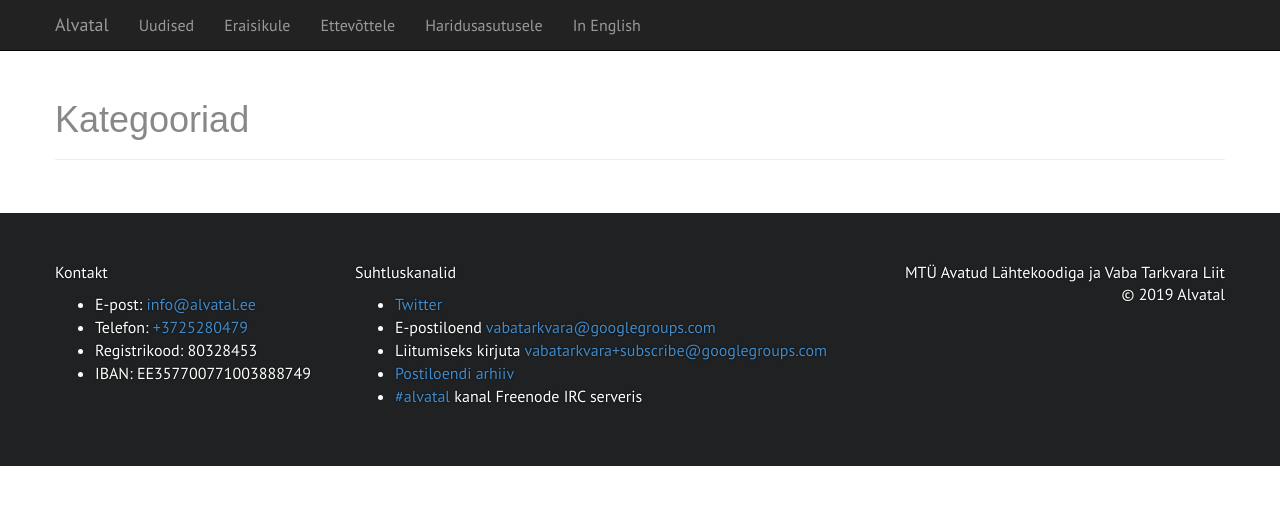
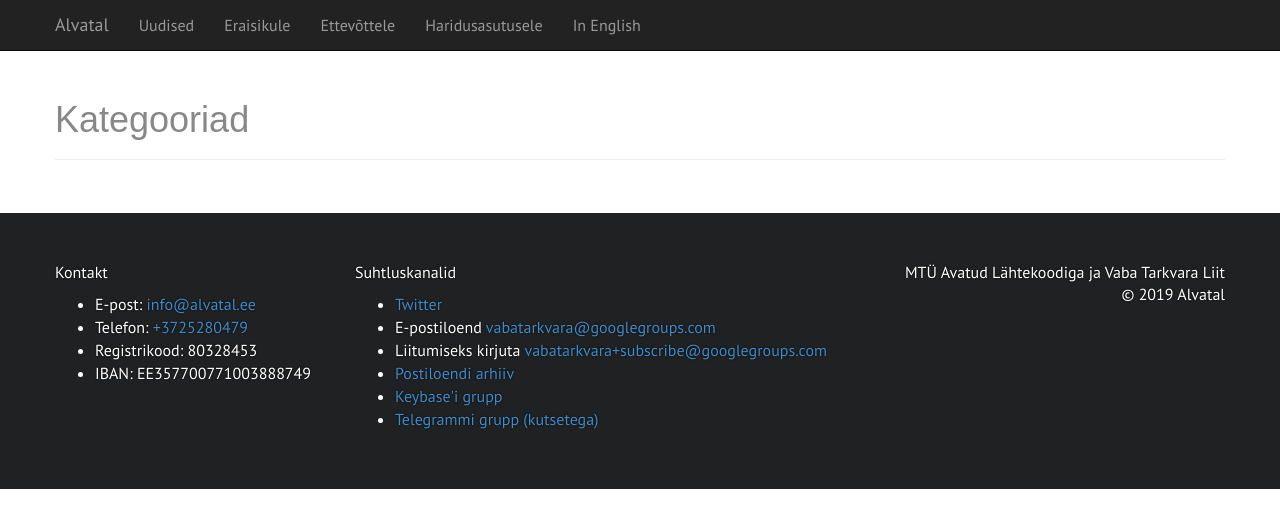
Before and after one commit to alvatal/alvatal.github.io, a Jekyll site: the page built from categories.html, in a window 1280 px wide. Shown: the top 528 px of the page. Built offline with Jekyll 4.4.1, drawn with Linux system fonts in a browser that asks for light colours; some web fonts are replaced.

Commit message:
Update default.html
chat channels update

```diff
--- a/_layouts/default.html
+++ b/_layouts/default.html
@@ -91,8 +91,9 @@
                         <li>E-postiloend <a href="mailto:vabatarkvara@googlegroups.com">vabatarkvara@googlegroups.com</a></li>
                         <li>Liitumiseks kirjuta <a href="mailto:vabatarkvara+subscribe@googlegroups.com">vabatarkvara+subscribe@googlegroups.com</a></li>
                         <li><a href="https://groups.google.com/forum/#!forum/vabatarkvara" target="_blank">Postiloendi arhiiv</a></li>
-
-                        <li><a href="http://webchat.freenode.net/?nick=Abivajaja&channels=#alvatal" target="_blank">#alvatal</a> kanal Freenode IRC serveris</li>
+                        <li><a href="https://keybase.io/team/vabavara.alvatal" target="_blank">Keybase'i grupp</a></li>
+                        <li><a href="https://telegram.org/" target="_blank">Telegrammi grupp (kutsetega)</a></li>
+                        <!--<li><a href="http://webchat.freenode.net/?nick=Abivajaja&channels=#alvatal" target="_blank">#alvatal</a> kanal Freenode IRC serveris</li>-->
                     </ul>
                 </div>
             </div>
```
